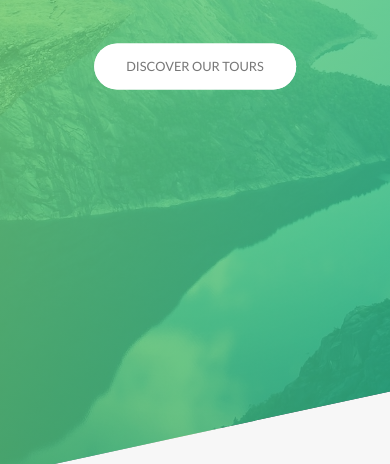
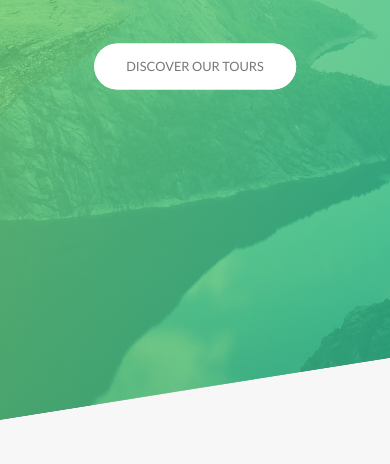
Before and after one commit to Ryanhustler420/AdvanceCss_AKA_scss, a website: page Natours/starter/index.html in a window 390 px wide. Shown: the part 326-790 px from the top of the page. Drawn offline with Linux system fonts and the light colour scheme.

Commit message:
Made pop up responsive and header clip-path changed

```diff
--- a/Natours/starter/scss/components/_button.scss
+++ b/Natours/starter/scss/components/_button.scss
@@ -42,8 +42,8 @@
     }
 
     &--green {
-        color: $color-white;
-        background-color: $color-primary;
+        color: $color-primary;
+        background-color: $color-white;
 
         &::after{
             background-color: $color-white;
--- a/Natours/starter/scss/components/_popup.scss
+++ b/Natours/starter/scss/components/_popup.scss
@@ -26,6 +26,14 @@
     &__left{
         width: 33.333333%;
         display: table-cell;
+        @include respond(tab-port){
+            width: 50%;
+            display: table-row;
+        }
+        @include respond(tab-land){
+            width: 50%;
+        }
+
     }
 
     &__right{
@@ -33,11 +41,23 @@
         display: table-cell;
         vertical-align: top;
         padding: 3rem 5rem;
+        @include respond(tab-port){
+            width: 30%;
+        }
+        @include respond(tab-land){
+            width: 50%;
+            padding: 1rem 2rem;
+        }
+
     }
 
     &__img {
         display: block;
         width: 100%;
+        @include respond(tab-port){
+            display: inline-block;
+            width: 50%;
+        }
     }
 
     &__text {
--- a/Natours/starter/scss/layout/_header.scss
+++ b/Natours/starter/scss/layout/_header.scss
@@ -14,6 +14,11 @@
     @include respond(tab-port) {
         -webkit-clip-path: polygon(0 0,100% 0, 100% 85vh,0 100%);
         clip-path: polygon(0 0,100% 0, 100% 85vh,0 100%);
+    }
+
+    @include respond(tab-land) {
+        -webkit-clip-path: polygon(0 0, 100% 0, 100% 81vh, 0 93%);
+        clip-path: polygon(0 0, 100% 0, 100% 81vh, 0 93%);
     }
 
     &__logo-box {
```
Also changed, not shown: Natours/starter/css/style.css.
